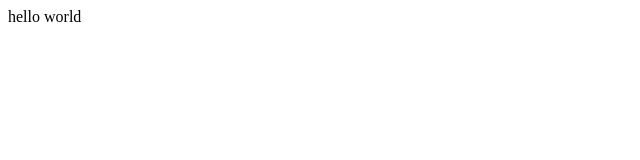
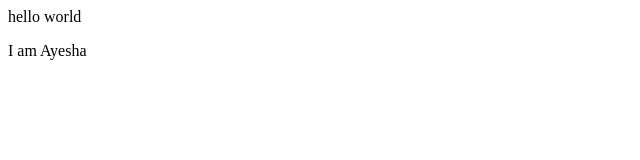
Before and after one commit to ayeshaisra/Demo, a plain HTML site: page index.html in a window 1280 px wide. Shown: the full height of the page, 0-640 px from the left. Drawn offline with Linux system fonts and the light colour scheme.

Commit message:
update index

```diff
--- a/index.html
+++ b/index.html
@@ -1 +1,2 @@
 <p>hello world</p>
+<p>I am Ayesha</p>
```
